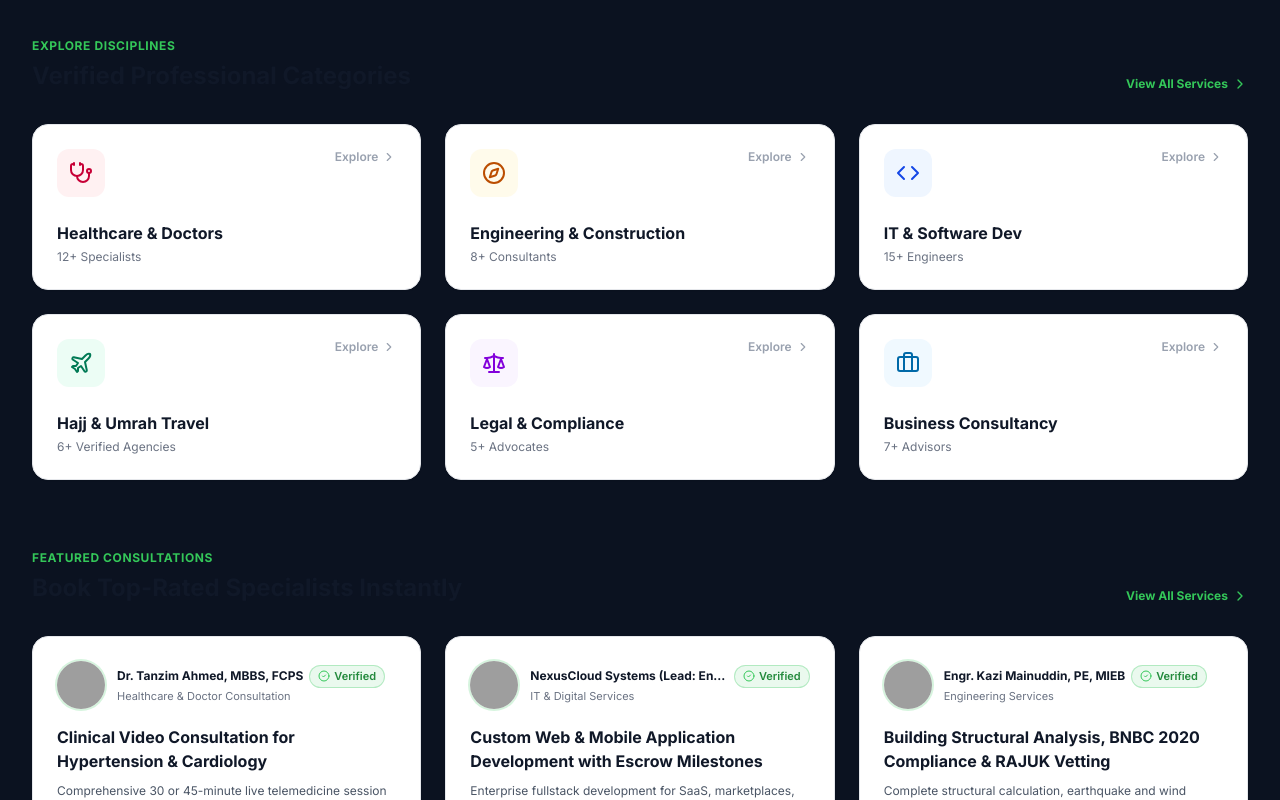
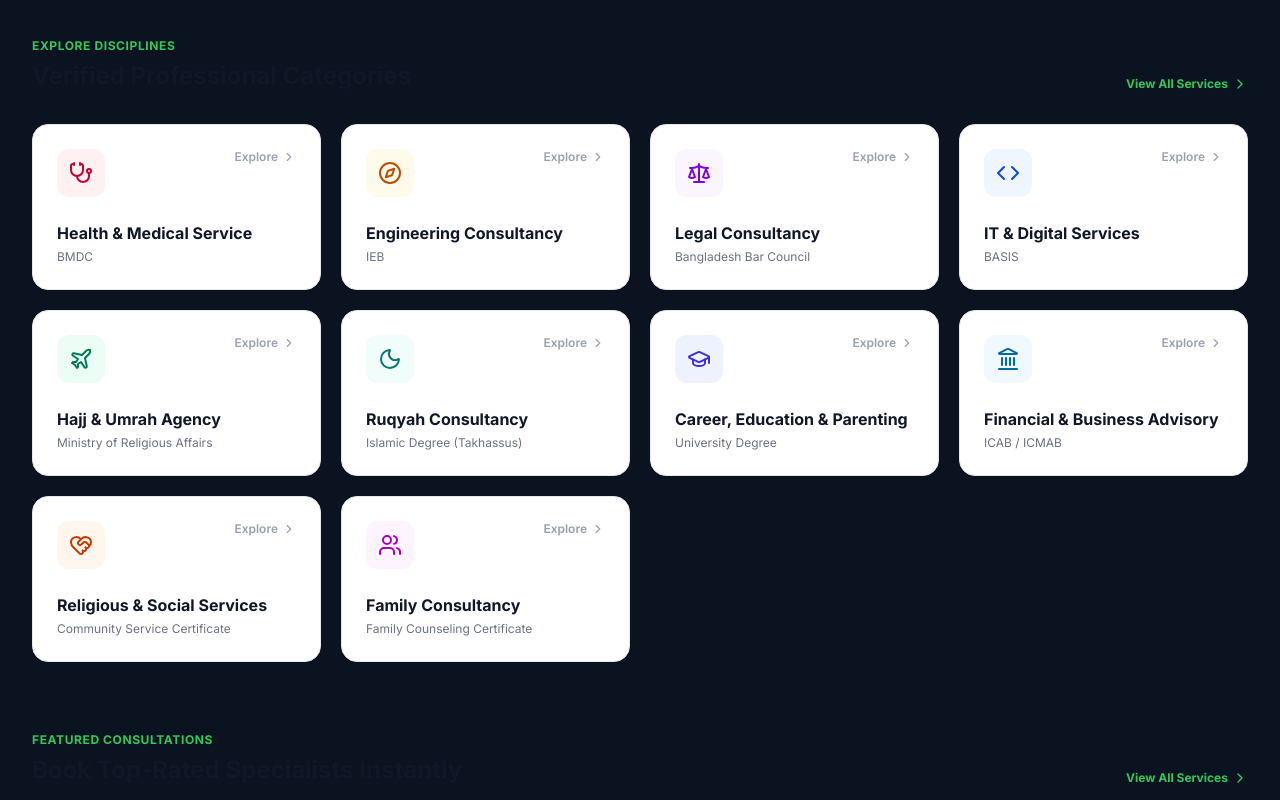
Before and after one commit to Litonuddinnil/Multi-Service--client, a React (Vite) app: page / in a window 1280 px wide. Shown: the part 740-1540 px from the top of the page. Built offline with nearby package versions, Linux system fonts and the light colour scheme; no server answers; grey boxes are pictures that could not be loaded.

Commit message:
fix feature ui

```diff
--- a/src/Pages/CustomerDashboard/Pilgrimage.tsx
+++ b/src/Pages/CustomerDashboard/Pilgrimage.tsx
@@ -34,7 +34,7 @@ export const PilgrimageTab: React.FC = () => {
         title="No Pilgrimage Bookings"
         description="Explore Ministry-verified Hajj & Umrah departures with seat lock guarantees."
         actionLabel="View Pilgrimage Packages"
-        onAction={() => handleNavigate('catalog', { categoryId: 'cat-hajj' })}
+        onAction={() => handleNavigate('catalog', { categoryId: 'cat-hajj-umrah' })}
       />
     );
   }
--- a/src/Pages/HomeView.tsx
+++ b/src/Pages/HomeView.tsx
@@ -18,14 +18,46 @@ import {
   Sparkles,
   ChevronRight,
   TrendingUp,
-  Award
+  Award,
+  Moon,
+  GraduationCap,
+  Landmark,
+  HeartHandshake
 } from 'lucide-react';
+import { DISCIPLINES } from '../constants/expertAgreement';
 import { useLanguage } from '../hooks/useLanguage';
 import { ServiceItem, ExpertProfile, PilgrimagePackage, RetainerPlan, CommerceProduct } from '../types';
 import { StorageService } from '../services/storage';
 import { MoneyValue } from '../components/common/MoneyValue';
 import { VerifiedBadge } from '../components/common/VerifiedBadge';
 import { ExpertSummaryCard } from '../components/common/ExpertSummaryCard';
+
+/** Keyed by `DisciplineOption.icon` so every discipline resolves to a real glyph. */
+const DISCIPLINE_ICONS: Record<string, React.ComponentType<{ className?: string }>> = {
+  stethoscope: Stethoscope,
+  compass: Compass,
+  scale: Scale,
+  code: Code,
+  plane: Plane,
+  moon: Moon,
+  'graduation-cap': GraduationCap,
+  landmark: Landmark,
+  'heart-handshake': HeartHandshake,
+  users: Users,
+};
+
+const DISCIPLINE_STYLES: Record<string, { bg: string }> = {
+  'cat-healthcare': { bg: 'bg-rose-50 text-rose-700' },
+  'cat-engineering': { bg: 'bg-amber-50 text-amber-700' },
+  'cat-legal': { bg: 'bg-purple-50 text-purple-700' },
+  'cat-it-digital': { bg: 'bg-blue-50 text-blue-700' },
+  'cat-hajj-umrah': { bg: 'bg-emerald-50 text-emerald-700' },
+  'cat-ruqyah-tibbe': { bg: 'bg-teal-50 text-teal-700' },
+  'cat-career-education': { bg: 'bg-indigo-50 text-indigo-700' },
+  'cat-financial-advisory': { bg: 'bg-sky-50 text-sky-700' },
+  'cat-religious-social': { bg: 'bg-orange-50 text-orange-700' },
+  'cat-family-consultancy': { bg: 'bg-fuchsia-50 text-fuchsia-700' },
+};
 
 interface HomeViewProps {
   onNavigate?: (view: string, params?: Record<string, any>) => void;
@@ -78,14 +110,15 @@ export const HomeView: React.FC<HomeViewProps> = (props) => {
   const retainerPlans = StorageService.getRetainerPlans();
   const commerceProducts = StorageService.getCommerceProducts().slice(0, 3);
 
-  const categories = [
-    { id: 'cat-healthcare', name: 'Healthcare & Doctors', count: '12+ Specialists', icon: Stethoscope, color: 'from-rose-500 to-red-600', bg: 'bg-rose-50 text-rose-700' },
-    { id: 'cat-engineering', name: 'Engineering & Construction', count: '8+ Consultants', icon: Compass, color: 'from-amber-500 to-orange-600', bg: 'bg-amber-50 text-amber-700' },
-    { id: 'cat-it', name: 'IT & Software Dev', count: '15+ Engineers', icon: Code, color: 'from-blue-500 to-indigo-600', bg: 'bg-blue-50 text-blue-700' },
-    { id: 'cat-hajj', name: 'Hajj & Umrah Travel', count: '6+ Verified Agencies', icon: Plane, color: 'from-emerald-500 to-teal-600', bg: 'bg-emerald-50 text-emerald-700' },
-    { id: 'cat-legal', name: 'Legal & Compliance', count: '5+ Advocates', icon: Scale, color: 'from-purple-500 to-indigo-700', bg: 'bg-purple-50 text-purple-700' },
-    { id: 'cat-business', name: 'Business Consultancy', count: '7+ Advisors', icon: Briefcase, color: 'from-sky-500 to-cyan-700', bg: 'bg-sky-50 text-sky-700' },
-  ];
+  // Built from the same DISCIPLINES table the expert wizard uses, so this list cannot
+  // drift from it: three hand-written ids here were wrong and filtered to nothing.
+  const categories = DISCIPLINES.map(d => ({
+    id: d.id,
+    name: locale === 'bn' ? d.label.bn : d.label.en,
+    association: d.association,
+    icon: DISCIPLINE_ICONS[d.icon] ?? Briefcase,
+    ...(DISCIPLINE_STYLES[d.id] ?? { bg: 'bg-gray-50 text-gray-700' }),
+  }));
 
   const handleHeroSearch = (e: React.FormEvent) => {
     e.preventDefault();
@@ -174,7 +207,7 @@ export const HomeView: React.FC<HomeViewProps> = (props) => {
           </button>
         </div>
 
-        <div className="grid grid-cols-1 sm:grid-cols-2 lg:grid-cols-3 gap-6">
+        <div className="grid grid-cols-1 sm:grid-cols-2 lg:grid-cols-4 gap-5">
           {categories.map((cat) => {
             const Icon = cat.icon;
             return (
@@ -196,7 +229,9 @@ export const HomeView: React.FC<HomeViewProps> = (props) => {
                   <h3 className="text-base font-bold text-gray-900 group-hover:text-[#34C759] transition-colors">
                     {cat.name}
                   </h3>
-                  <p className="text-xs text-gray-500 mt-1">{cat.count}</p>
+                  {/* The regulator that issues this discipline's licence, as the
+                      verification wizard shows it. */}
+                  <p className="text-xs text-gray-500 mt-1">{cat.association}</p>
                 </div>
               </div>
             );
@@ -306,7 +341,7 @@ export const HomeView: React.FC<HomeViewProps> = (props) => {
 
             <div className="pt-2 flex flex-wrap items-center gap-4">
               <button
-                onClick={() => onNavigate('catalog', { categoryId: 'cat-hajj' })}
+                onClick={() => onNavigate('catalog', { categoryId: 'cat-hajj-umrah' })}
                 className="px-6 py-3 bg-white text-emerald-950 hover:bg-emerald-50 font-bold text-sm rounded-xl transition-all shadow-md cursor-pointer"
               >
                 View Hajj & Umrah Departures
--- a/src/Pages/ServiceDetailView.tsx
+++ b/src/Pages/ServiceDetailView.tsx
@@ -221,7 +221,7 @@ export const ServiceDetailView: React.FC<ServiceDetailViewProps> = ({
     );
   }
 
-  const isMilestoneProject = service.categoryId === 'cat-engineering' || service.categoryId === 'cat-it';
+  const isMilestoneProject = service.categoryId === 'cat-engineering' || service.categoryId === 'cat-it-digital';
 
   // --- Fallback chain for legacy dispatcher callbacks ---
   // 1. Honour the prop if a host provided one (legacy dispatcher pattern).
--- a/src/Pages/ServicesCatalogView.tsx
+++ b/src/Pages/ServicesCatalogView.tsx
@@ -19,6 +19,7 @@ import {
   ListChecks
 } from 'lucide-react';
 import { useLanguage } from '../hooks/useLanguage';
+import { DISCIPLINES } from '../constants/expertAgreement';
 import { ServiceItem } from '../types';
 import { ApiService } from '../services/api';
 import { StorageService } from '../services/storage';
@@ -184,14 +185,12 @@ export const ServicesCatalogView: React.FC<ServicesCatalogViewProps> = ({
     }
   };
 
+  // Derived from the shared DISCIPLINES table so the filter always offers every
+  // category an expert can actually be verified in. The hand-written list it
+  // replaced was missing four of them.
   const categories = [
     { id: 'ALL', name: t('allCategories') },
-    { id: 'cat-healthcare', name: 'Healthcare & Telemedicine' },
-    { id: 'cat-engineering', name: 'Engineering & Construction' },
-    { id: 'cat-it', name: 'IT & Software Development' },
-    { id: 'cat-hajj-umrah', name: 'Hajj & Umrah Pilgrimage' },
-    { id: 'cat-legal', name: 'Legal & Corporate Advisory' },
-    { id: 'cat-business', name: 'Business Consultancy' },
+    ...DISCIPLINES.map(d => ({ id: d.id, name: locale === 'bn' ? d.label.bn : d.label.en })),
   ];
 
   useEffect(() => {
--- a/src/components/layout/Footer.tsx
+++ b/src/components/layout/Footer.tsx
@@ -124,12 +124,12 @@ export const Footer: React.FC<FooterProps> = ({ onNavigate }) => {
                 </button>
               </li>
               <li>
-                <button onClick={() => onNavigate('catalog', { categoryId: 'cat-it' })} className="hover:text-white transition-colors">
+                <button onClick={() => onNavigate('catalog', { categoryId: 'cat-it-digital' })} className="hover:text-white transition-colors">
                   IT & Full-Stack Development
                 </button>
               </li>
               <li>
-                <button onClick={() => onNavigate('catalog', { categoryId: 'cat-hajj' })} className="hover:text-white transition-colors">
+                <button onClick={() => onNavigate('catalog', { categoryId: 'cat-hajj-umrah' })} className="hover:text-white transition-colors">
                   Hajj & Umrah Packages
                 </button>
               </li>
--- a/src/components/layout/Navbar.tsx
+++ b/src/components/layout/Navbar.tsx
@@ -39,6 +39,10 @@ import {
   Command,
   CornerDownLeft,
   History,
+  Moon,
+  GraduationCap,
+  HeartHandshake,
+  Users,
 } from 'lucide-react';
 import { useAuth } from '../../hooks/useAuth';
 import { useLanguage } from '../../hooks/useLanguage';
@@ -345,7 +349,7 @@ export const Navbar: React.FC<NavbarProps> = (props) => {
         category: 'package',
         icon: Plane,
         badgeColor: 'text-violet-700 bg-violet-50 border-violet-200/80',
-        target: { kind: 'catalog', categoryId: 'cat-hajj', query: p.title },
+        target: { kind: 'catalog', categoryId: 'cat-hajj-umrah', query: p.title },
       });
     });
 
@@ -557,7 +561,7 @@ export const Navbar: React.FC<NavbarProps> = (props) => {
       badge: 'IEB'
     },
     {
-      id: 'cat-it',
+      id: 'cat-it-digital',
       name: locale === 'bn' ? 'আইটি ও সফটওয়্যার' : 'IT & Software Engineering',
       subtitle: locale === 'bn' ? 'ক্লাউড, ওয়েব ও এআই সমাধান' : 'Full-Stack, Cloud & AI',
       icon: Code,
@@ -565,7 +569,7 @@ export const Navbar: React.FC<NavbarProps> = (props) => {
       badge: 'PRO'
     },
     {
-      id: 'cat-hajj',
+      id: 'cat-hajj-umrah',
       name: locale === 'bn' ? 'হজ ও ওমরাহ কাফেলা' : 'Hajj & Umrah Pilgrimage',
       subtitle: locale === 'bn' ? 'ধর্ম মন্ত্রণালয় অনুমোদিত এজেন্সি' : 'Govt Approved Agencies',
       icon: Plane,
@@ -581,12 +585,44 @@ export const Navbar: React.FC<NavbarProps> = (props) => {
       badge: 'BAR'
     },
     {
-      id: 'cat-business',
+      id: 'cat-financial-advisory',
       name: locale === 'bn' ? 'ব্যবসা ও ট্যাক্স কনসালটেন্সি' : 'Business & Tax Consultancy',
       subtitle: locale === 'bn' ? 'টিন, ভ্যাট, অডিট ও কোম্পানি ফাইল' : 'TIN, VAT, RJSC & Audit',
       icon: Briefcase,
       color: 'text-violet-600 bg-violet-500/10 border-violet-200/60 dark:border-violet-900/40',
       badge: 'NBR'
+    },
+    {
+      id: 'cat-ruqyah-tibbe',
+      name: locale === 'bn' ? 'তিব্বে নববী ও রুকইয়াহ' : 'Ruqyah & Tibb-e-Nabawi',
+      subtitle: locale === 'bn' ? 'শারঈ রুকইয়াহ ও হিজামা' : 'Shar\'i Ruqyah & Hijama',
+      icon: Moon,
+      color: 'text-teal-600 bg-teal-500/10 border-teal-200/60 dark:border-teal-900/40',
+      badge: 'RUQYAH'
+    },
+    {
+      id: 'cat-career-education',
+      name: locale === 'bn' ? 'ক্যারিয়ার, শিক্ষা ও প্যারেন্টিং' : 'Career, Education & Parenting',
+      subtitle: locale === 'bn' ? 'উচ্চশিক্ষা, স্কলারশিপ ও কাউন্সেলিং' : 'Study Abroad & Counselling',
+      icon: GraduationCap,
+      color: 'text-blue-600 bg-blue-500/10 border-blue-200/60 dark:border-blue-900/40',
+      badge: 'EDU'
+    },
+    {
+      id: 'cat-religious-social',
+      name: locale === 'bn' ? 'ধর্মীয় ও সামাজিক সেবা' : 'Religious & Social Services',
+      subtitle: locale === 'bn' ? 'ইসলামিক পরামর্শ ও সমাজসেবা' : 'Islamic Guidance & Community',
+      icon: HeartHandshake,
+      color: 'text-orange-600 bg-orange-500/10 border-orange-200/60 dark:border-orange-900/40',
+      badge: 'SOCIAL'
+    },
+    {
+      id: 'cat-family-consultancy',
+      name: locale === 'bn' ? 'পারিবারিক পরামর্শ' : 'Family Consultancy',
+      subtitle: locale === 'bn' ? 'দাম্পত্য ও পারিবারিক কাউন্সেলিং' : 'Marriage & Family Counselling',
+      icon: Users,
+      color: 'text-fuchsia-600 bg-fuchsia-500/10 border-fuchsia-200/60 dark:border-fuchsia-900/40',
+      badge: 'FAMILY'
     },
   ];
 
--- a/src/config/apiBase.ts
+++ b/src/config/apiBase.ts
@@ -8,6 +8,21 @@ function normalize(raw: string): string {
 }
 
 const NORMALIZED_HTTP_BASE = normalize(RAW_BASE);
+
+// An empty base sends every call to the page's own origin. That is correct in local dev,
+// where Vite runs inside Express, but on a static host it makes each request 404 against
+// the CDN with nothing in the console to explain why. Say so once, loudly.
+if (
+  !NORMALIZED_HTTP_BASE &&
+  typeof window !== 'undefined' &&
+  !/^(localhost|127\.0\.0\.1|\[::1\])$/.test(window.location.hostname)
+) {
+  console.error(
+    `[withU] VITE_API_BASE_URL is not set, so API requests go to ${window.location.origin}, ` +
+      'which serves only the static client. Set it to the backend URL in your host\'s ' +
+      'environment variables and redeploy.',
+  );
+}
 
 export function apiBase(): string {
   return NORMALIZED_HTTP_BASE;
```
Also changed, not shown: vercel.json (added).
